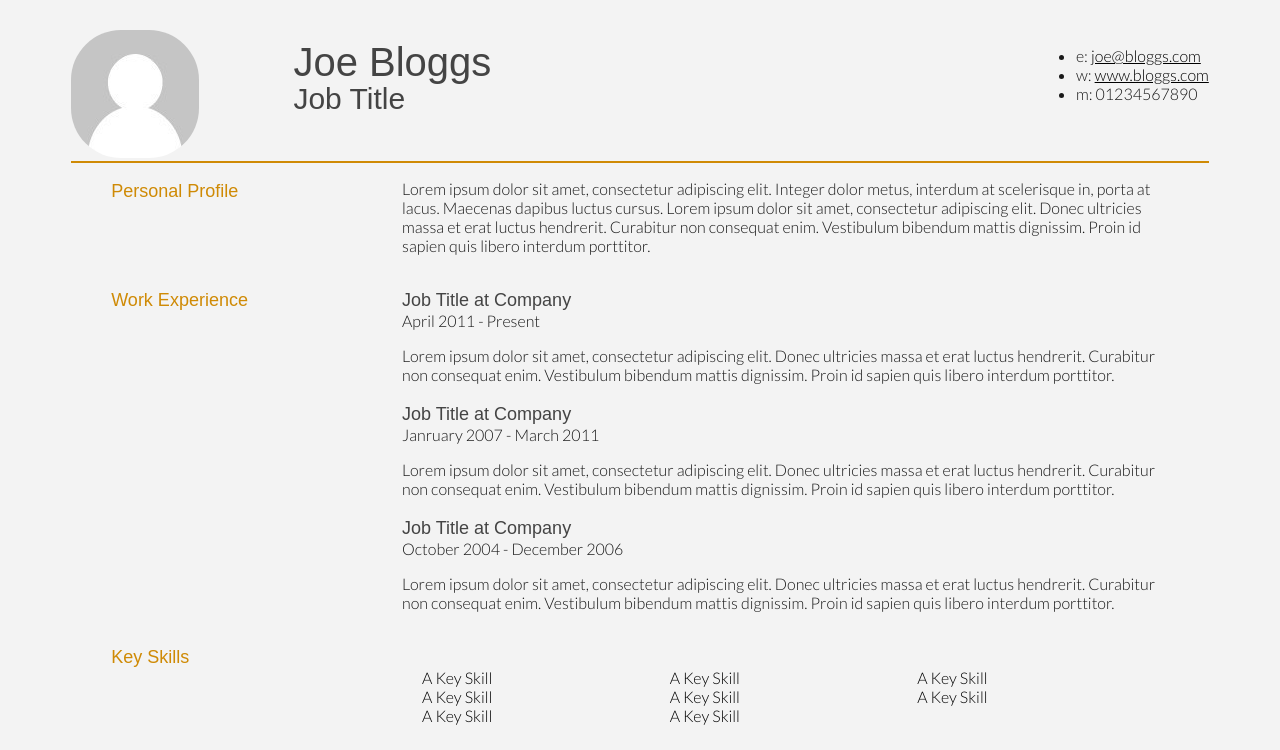
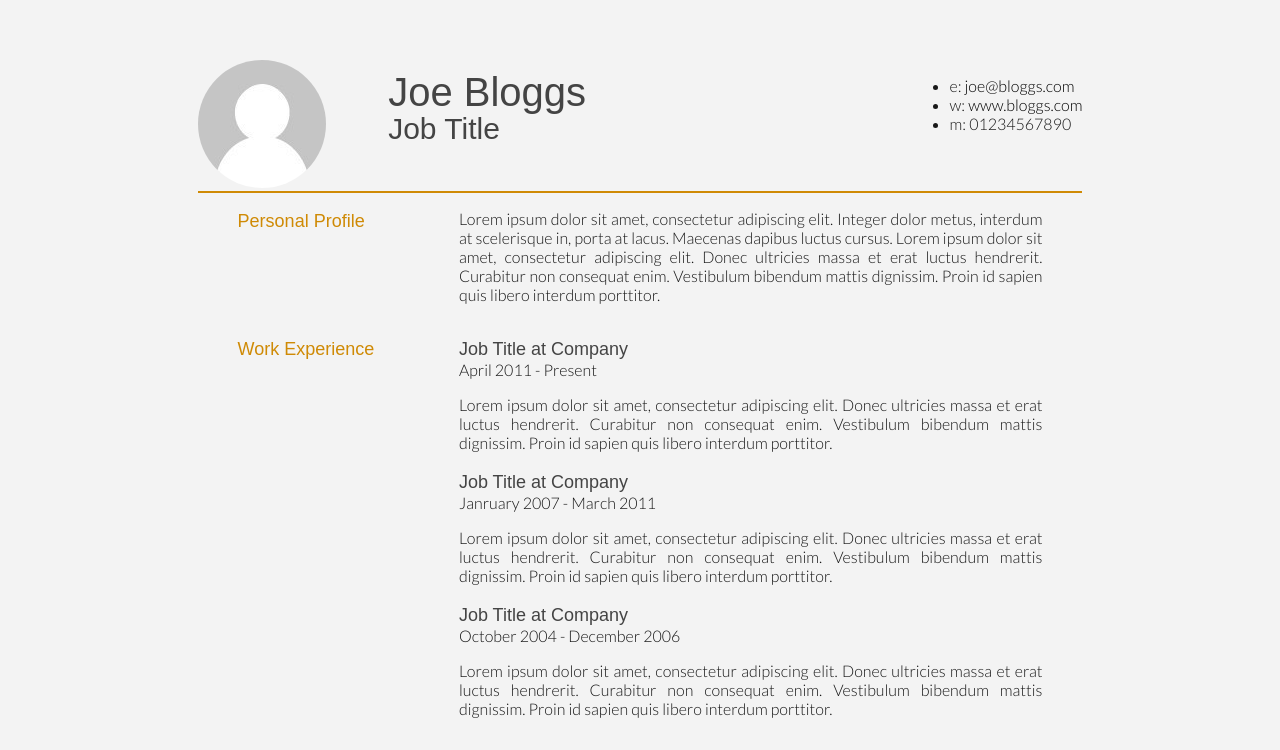
Before and after one commit to Kenzie-Academy-Brasil-Developers/estilizar-curriculo-sprint-2-AineMota, a plain HTML site: page index.html in a window 1280 px wide. Shown: the top 750 px of the page. Drawn offline with Linux system fonts and the light colour scheme.

Commit message:
delimitei largura na #cv, aumentei a borda da imagem e retirei a estilização dos links

```diff
--- a/style.css
+++ b/style.css
@@ -10,6 +10,7 @@ h1, h2{
 }
 section{
 	border-bottom: 1px transparent;
+
 }
 .clear {
 	clear: both;
@@ -24,7 +25,7 @@ section{
 	margin-right: 30px;
 }
 #mainArea{
-	padding: 0 40px;
+	padding: 0 40px
 }
 
 #name {
@@ -63,7 +64,8 @@ section{
 
 }
 #cv{
-	width: 90%;
+	width: 70%;
+	padding: 30px;
 	margin: 30px auto;
 }
 .keySkills{
@@ -75,13 +77,15 @@ section{
 	margin-bottom: 3px;
 }
 img{
-	border-radius: 50px ;
+	border-radius: 70px ;
 
 }
 p{
 	margin-bottom: 20px;
 	color: #181818;
+	text-align: justify;
 }
 a{
 	color: black;
+	text-decoration: none;
 }
```
